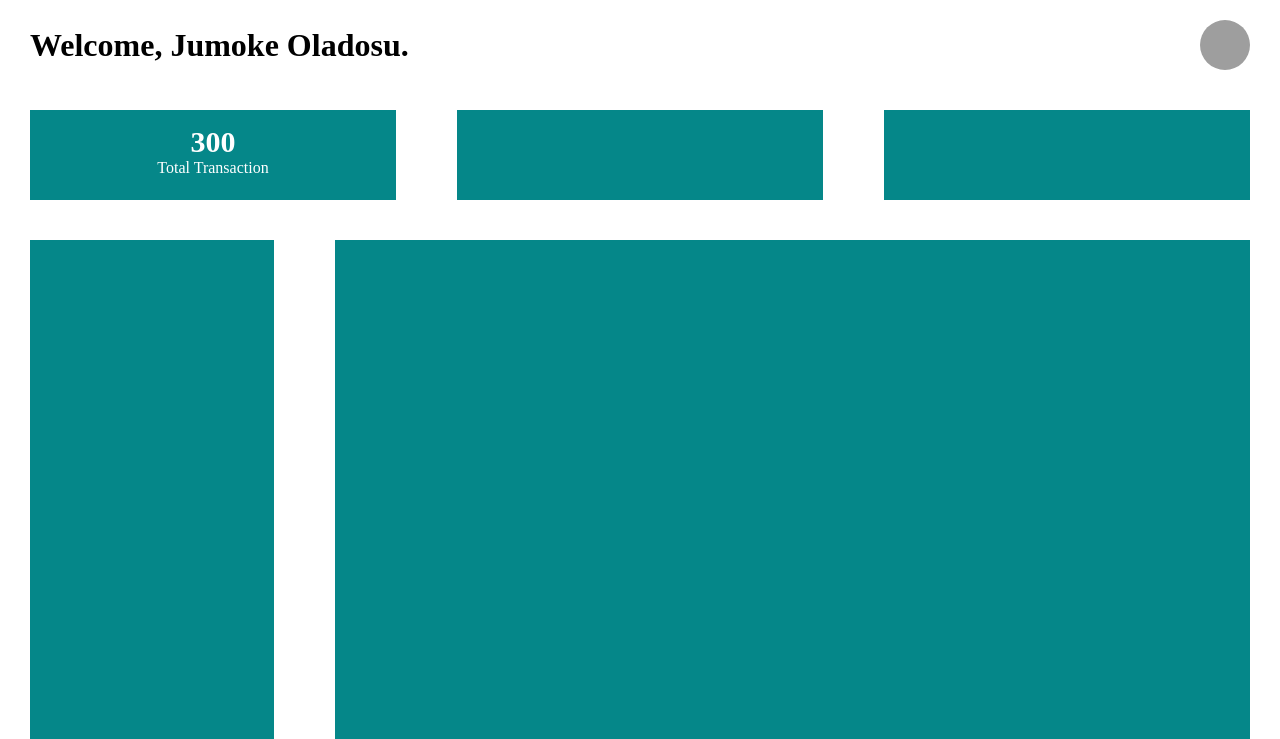
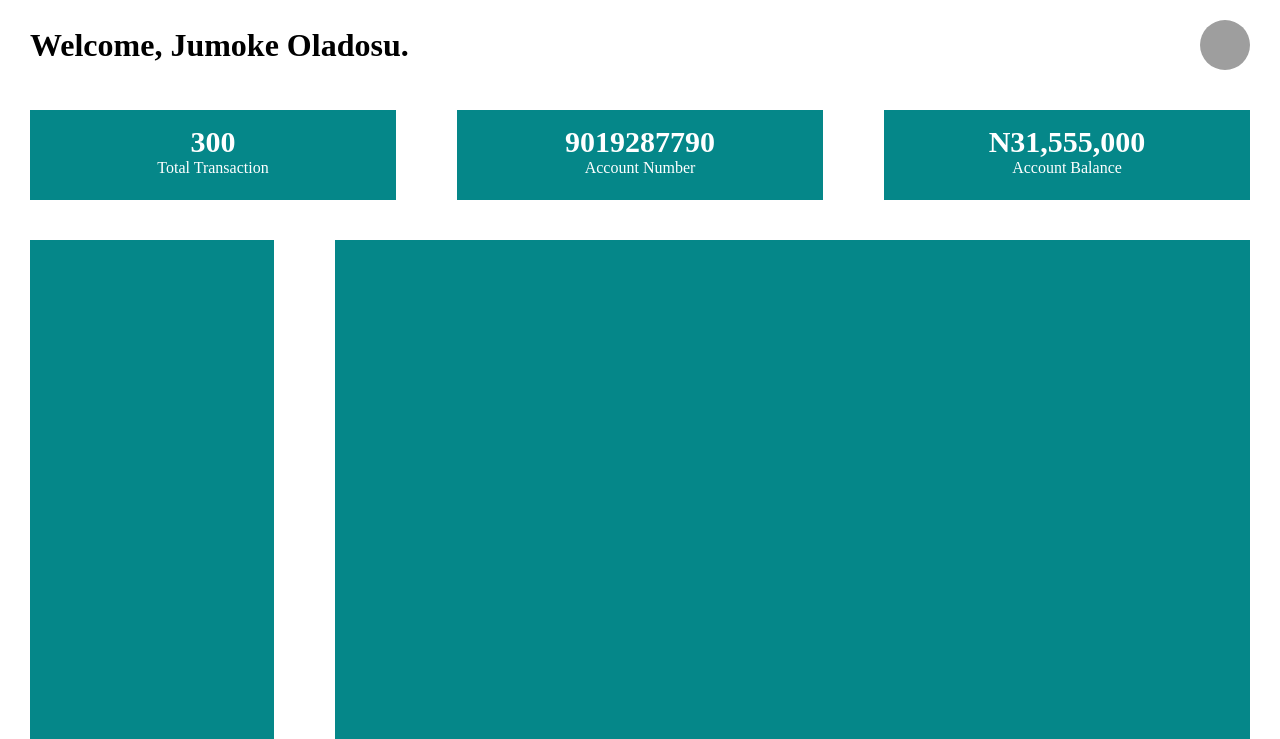
Before and after one commit to JumokeOladosu/RLB, a PHP site: page /success.php in a window 1280 px wide. Shown: the top 739 px of the page. Run offline with PHP 8.4, Linux system fonts and the light colour scheme; the visitor is signed in with stand-in values (Sample User, id 1); grey boxes are pictures that could not be loaded.

Commit message:
class card

```diff
--- a/success.php
+++ b/success.php
@@ -28,10 +28,12 @@ if (!isset($_SESSION['user_id'])) {
             <span>Total Transaction</span>
         </div>
         <div class="card">
-
+             <h2>9019287790</h2>
+            <span>Account Number </span>
         </div>
         <div class="card">
-
+             <h2>N31,555,000</h2>
+            <span>Account Balance </span>
         </div>
     </div>
 
```
